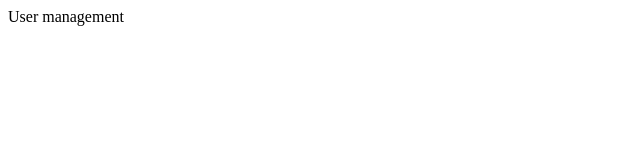
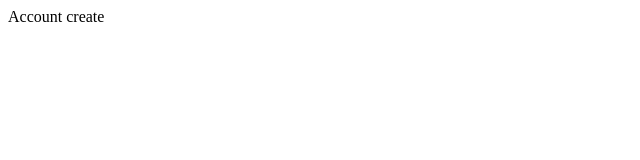
Before and after one commit to chonnipha46/hello-git, a plain HTML site: page user.html in a window 1280 px wide. Shown: the full height of the page, 0-640 px from the left. Drawn offline with Linux system fonts and the light colour scheme.

Commit message:
add account create

```diff
--- a/user.html
+++ b/user.html
@@ -6,6 +6,6 @@
     <title>Document</title>
 </head>
 <body>
-    User management
+    Account create
 </body>
 </html>
```
